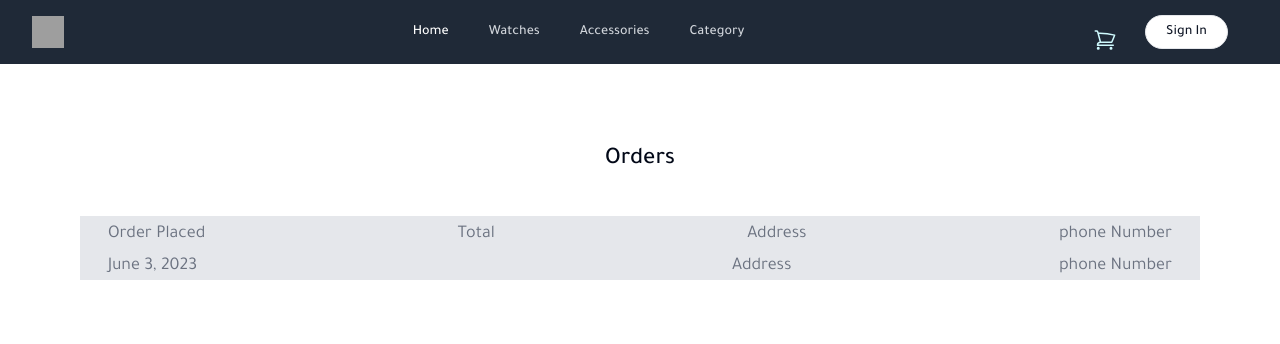
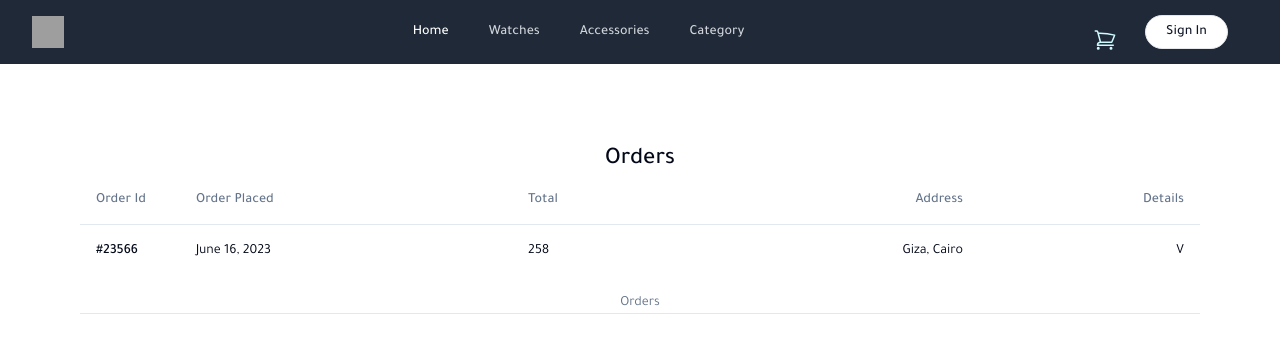
Before and after one commit to m4hosam/nextjs-store-with-admin, a Next.js app: page /account/orders in a window 1280 px wide. Shown: the top 344 px of the page. Built offline with nearby package versions, Linux system fonts and the light colour scheme; no server answers; grey boxes are pictures that could not be loaded; a web font is replaced by a local one.

Commit message:
Applying tables in orders page!!

```diff
--- a/app/(root)/account/orders/page.tsx
+++ b/app/(root)/account/orders/page.tsx
@@ -2,7 +2,22 @@
 import React from "react";
 
 import { ProfileLinks } from "@/components/ui/profileLinks";
+import {
+    Accordion,
+    AccordionContent,
+    AccordionItem,
+    AccordionTrigger,
+} from "@/components/ui/accordion"
 
+import {
+    Table,
+    TableBody,
+    TableCaption,
+    TableCell,
+    TableHead,
+    TableHeader,
+    TableRow,
+} from "@/components/ui/table"
 
 
 export default async function Orders() {
@@ -12,24 +27,34 @@ export default async function Orders() {
 
         <div className="w-full p-20">
             <h1 className="text-2xl font-medium	text-current text-center">Orders</h1>
-            <section className="flex flex-col rounded-md items-start ">
+            <Accordion type="single" collapsible className="w-full">
+                <AccordionItem value="item-1">
+                    <Table>
+                        <TableCaption>Orders</TableCaption>
+                        <TableHeader>
+                            <TableRow>
+                                <TableHead className="w-[100px]">Order Id</TableHead>
+                                <TableHead>Order Placed</TableHead>
+                                <TableHead>Total</TableHead>
+                                <TableHead className="text-right">Address</TableHead>
+                                <TableHead className="text-right">Details</TableHead>
+                            </TableRow>
+                        </TableHeader>
+                        <TableBody>
+                            <TableRow >
 
-                <div className="flex flex-col items-start justify-between mt-10 bg-gray-200	 w-full h-16">
-                    <div className="flex flex-row justify-between items-center w-full px-7 pt-1">
-                        <p className="text-lg text-gray-500">Order Placed</p>
-                        <p className="text-lg text-gray-500">Total</p>
-                        <p className="text-lg text-gray-500">Address</p>
-                        <p className="text-lg text-gray-500">phone Number</p>
-                    </div>
-                    <div className="flex flex-row justify-between items-center w-full px-7 pt-1">
-                        <p className="text-lg text-gray-500">June 3, 2023</p>
-                        <p className="text-lg text-gray-500"></p>
-                        <p className="text-lg text-gray-500">Address</p>
-                        <p className="text-lg text-gray-500">phone Number</p>
-                    </div>
-                </div>
-            </section>
+                                <TableCell className="font-medium">#23566</TableCell>
+                                <TableCell>June 16, 2023</TableCell>
+                                <TableCell>258</TableCell>
+                                <TableCell className="text-right">Giza, Cairo</TableCell>
+                                <TableCell className="text-right">V</TableCell>
 
+                            </TableRow>
+
+                        </TableBody>
+                    </Table>
+                </AccordionItem>
+            </Accordion>
         </div>
     )
 }
--- a/components/ui/accordion.tsx
+++ b/components/ui/accordion.tsx
@@ -3,6 +3,10 @@
 import * as React from "react"
 import * as AccordionPrimitive from "@radix-ui/react-accordion"
 import { ChevronDown } from "lucide-react"
+import {
+
+  TableRow,
+} from "@/components/ui/table"
 
 import { cn } from "@/lib/utils"
 
@@ -44,16 +48,15 @@ const AccordionContent = React.forwardRef<
   React.ElementRef<typeof AccordionPrimitive.Content>,
   React.ComponentPropsWithoutRef<typeof AccordionPrimitive.Content>
 >(({ className, children, ...props }, ref) => (
-  <AccordionPrimitive.Content
-    ref={ref}
+  <TableRow
     className={cn(
       "overflow-hidden text-sm transition-all data-[state=closed]:animate-accordion-up data-[state=open]:animate-accordion-down",
       className
     )}
     {...props}
   >
-    <div className="pb-4 pt-0">{children}</div>
-  </AccordionPrimitive.Content>
+    {children}
+  </TableRow>
 ))
 AccordionContent.displayName = AccordionPrimitive.Content.displayName
 
```
